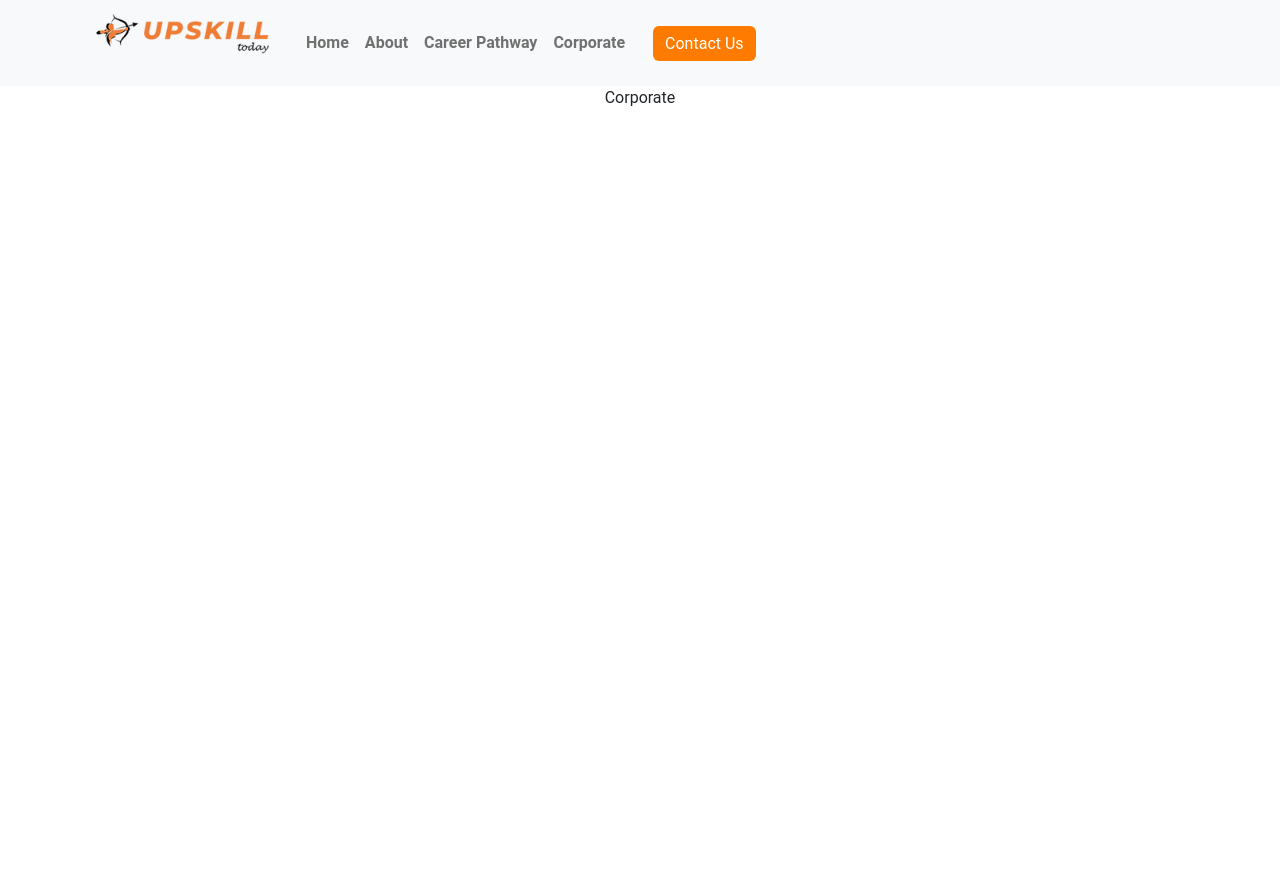
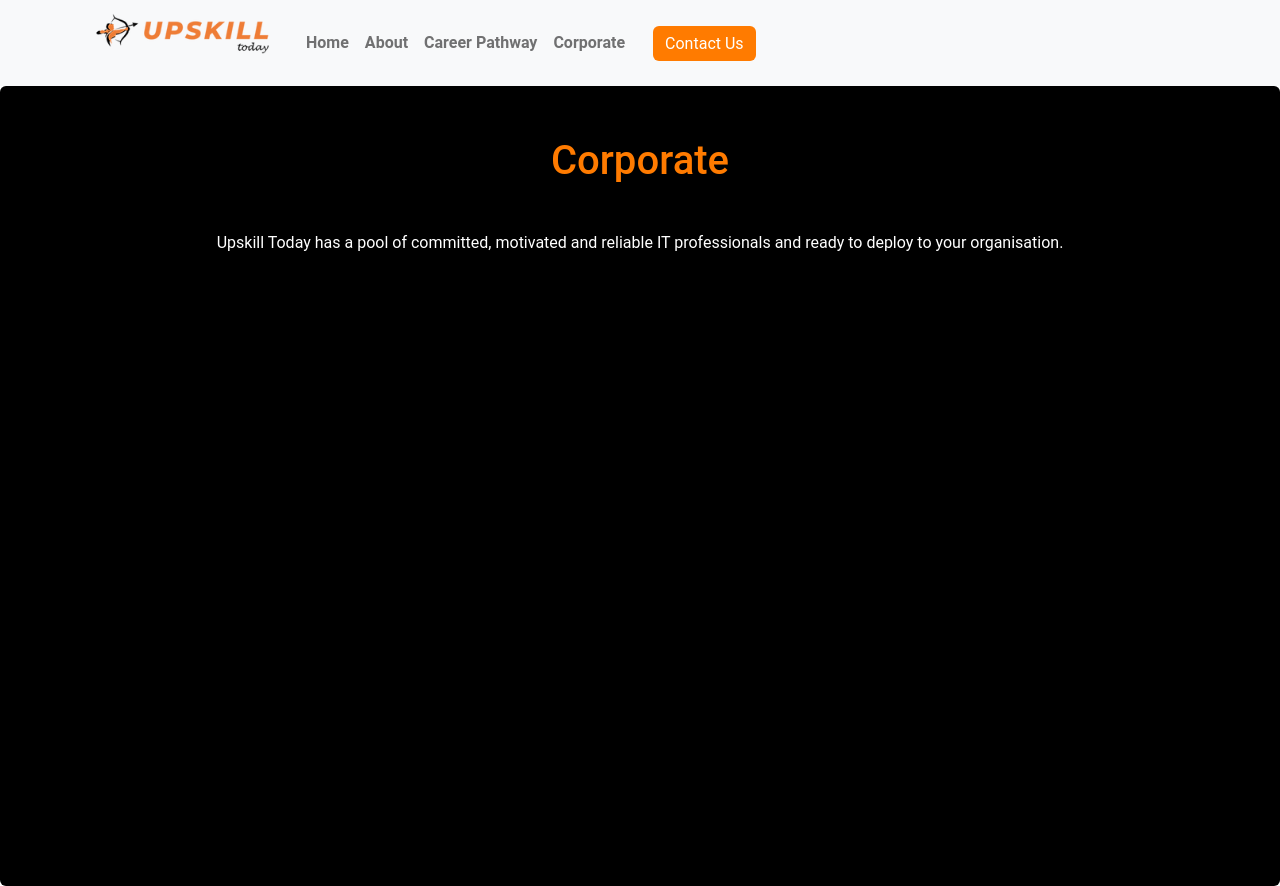
Before and after one commit to Chiang-Yong/Upskill-Today-1, a React (Create React App) app: page /corporate in a window 1280 px wide. Before the commit the page ends 800 px from the top, so only its background shows below. Built offline with nearby package versions, Linux system fonts and the light colour scheme.

Commit message:
Update Career Pathway & Details

```diff
--- a/src/App.js
+++ b/src/App.js
@@ -6,6 +6,7 @@ import About from "./pages/About";
 import CareerPathway from "./pages/CareerPathway";
 import Corporate from "./pages/Corporate";
 import Contact from "./pages/Contact";
+import PathwayDetails from "./pages/PathwayDetails";
 
 function App() {
   return (
@@ -18,6 +19,7 @@ function App() {
         <Route path="career-pathway" element={<CareerPathway />} />
         <Route path="corporate" element={<Corporate />} />
         <Route path="contact" element={<Contact />} />
+        <Route path="pathway-details" element={<PathwayDetails />} />
       </Routes>
     </div>
   );
--- a/src/pages/CareerPathway.js
+++ b/src/pages/CareerPathway.js
@@ -1,6 +1,12 @@
 import React from "react";
-import { Card } from "react-bootstrap";
+import { Button, Card } from "react-bootstrap";
 
+const CPStyle = {
+  button:{
+    backgroundColor:'#ff7b00',
+    color:'#fff',
+  }
+}
 const CareerPathway = () => {
   return (
     <div>
@@ -8,6 +14,8 @@ const CareerPathway = () => {
         <Card.Title>Career Pathway</Card.Title>
         <Card.Text>Choose the right career through upskill program</Card.Text>
       </Card>
+      <Button size='md' href='/pathway-details' style={CPStyle.button}>Pathway Details</Button>
+
     </div>
   );
 };
--- a/src/pages/Contact.js
+++ b/src/pages/Contact.js
@@ -2,7 +2,7 @@ import React from 'react'
 
 const Contact = () => {
   return (
-    <div>Contact</div>
+    <div>Contact Us</div>
   )
 }
 
--- a/src/pages/Corporate.js
+++ b/src/pages/Corporate.js
@@ -1,9 +1,35 @@
-import React from 'react'
+import React from "react";
+import { Card } from "react-bootstrap";
 
+const CorpStyle = {
+  main: {
+    backgroundColor: "#000",
+    height: "100vh",
+  },
+  title: {
+    color: "#ff7b00",
+    marginTop: "50px",
+  },
+
+  text: {
+    color: "#fff",
+    marginTop: "30px",
+  },
+};
 const Corporate = () => {
   return (
-    <div>Corporate</div>
-  )
-}
+    <div>
+      <Card style={CorpStyle.main}>
+        <Card.Title style={CorpStyle.title}>
+          <h1>Corporate</h1>
+        </Card.Title>
+        <Card.Text style={CorpStyle.text}>
+          Upskill Today has a pool of committed, motivated and reliable IT
+          professionals and ready to deploy to your organisation.
+        </Card.Text>
+      </Card>
+    </div>
+  );
+};
 
-export default Corporate
+export default Corporate;
--- a/src/pages/PathwayDetails.js
+++ b/src/pages/PathwayDetails.js
@@ -1,9 +1,27 @@
-import React from 'react'
+import React from "react";
+import { Card, Button, Breadcrumb } from "react-bootstrap";
 
 const PathwayDetails = () => {
   return (
-    <div>PathwayDetails</div>
-  )
-}
+    <div>
+      <Breadcrumb>
+        <Breadcrumb.Item href="career-pathway">Career Pathway</Breadcrumb.Item>
+        <Breadcrumb.Item href="pathway-details">
+          Pathway Details
+        </Breadcrumb.Item>
+        <Breadcrumb.Item active>Java</Breadcrumb.Item>
+      </Breadcrumb>
+      <Card>
+        <Card.Title>Pathway Details</Card.Title>
+        <Card.Text>Java Pathway</Card.Text>
+        <Card.Text>Javascript</Card.Text>
+        <Card.Text>DevOps</Card.Text>
+      </Card>
+      <Button size="lg" href="career-pathway">
+        Career Pathway
+      </Button>
+    </div>
+  );
+};
 
-export default PathwayDetails
+export default PathwayDetails;
```
